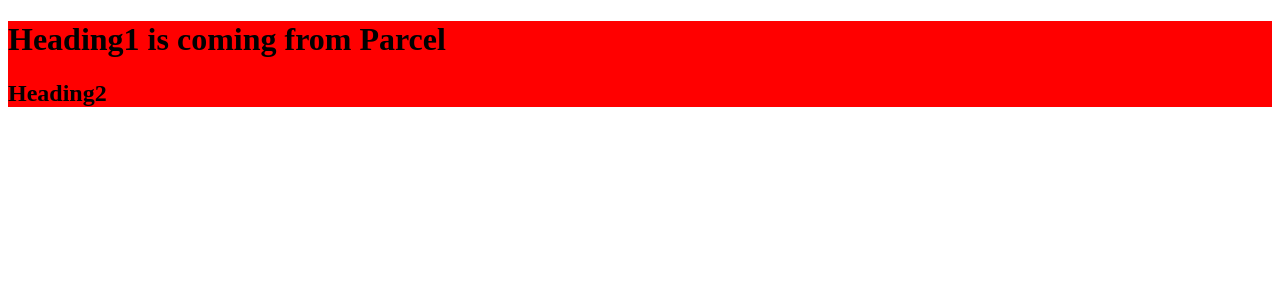
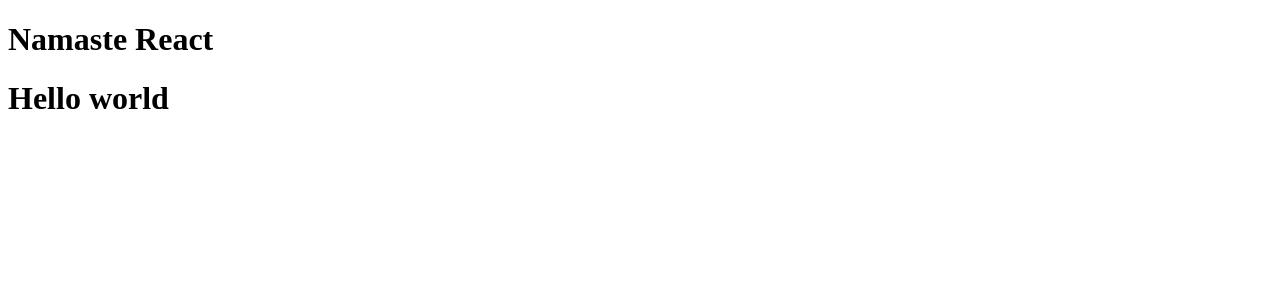
Before and after one commit to AmanKumarWeb19/React_Class, a React (Vite) app in the folder Iginition_Class/: page / in a window 1280 px wide. Shown: the top 300 px of the page. Built offline with nearby package versions, Linux system fonts and the light colour scheme.

Commit message:
react layning the foundation

```diff
--- a/Iginition_Class/App.js
+++ b/Iginition_Class/App.js
@@ -3,23 +3,16 @@
 
 const heading1 = React.createElement(
   "h1",
-  { id: "title" },
-  "Heading1 is coming from Parcel"
+  { id: "title", key: "h1" },
+  "Namaste React"
 );
 
-const heading2 = React.createElement("h2", { id: "title" }, "Heading2");
-
-const container = React.createElement(
-  "div",
-  {
-    id: "container",
-    hello: "world",
-  },
-  [heading1, heading2]
+const head = (
+  <h1 id="h1" key={"h2"}>
+    Hello world
+  </h1>
 );
-
-console.log(heading1);
-
+const container = [heading1, head];
 const root = ReactDOM.createRoot(document.getElementById("root"));
 
 root.render(container);
--- a/Iginition_Class/index.html
+++ b/Iginition_Class/index.html
@@ -8,6 +8,7 @@
   </head>
   <body>
     <div id="root">Not Rendered</div>
+
     <script type="module" src="./App.js"></script>
   </body>
 </html>
```
Also changed, not shown: Iginition_Class/package.json (+6 -5 lines), Iginition_Class/.babelrc (added), 1 other file (tests, documents, lock files or other folders).
